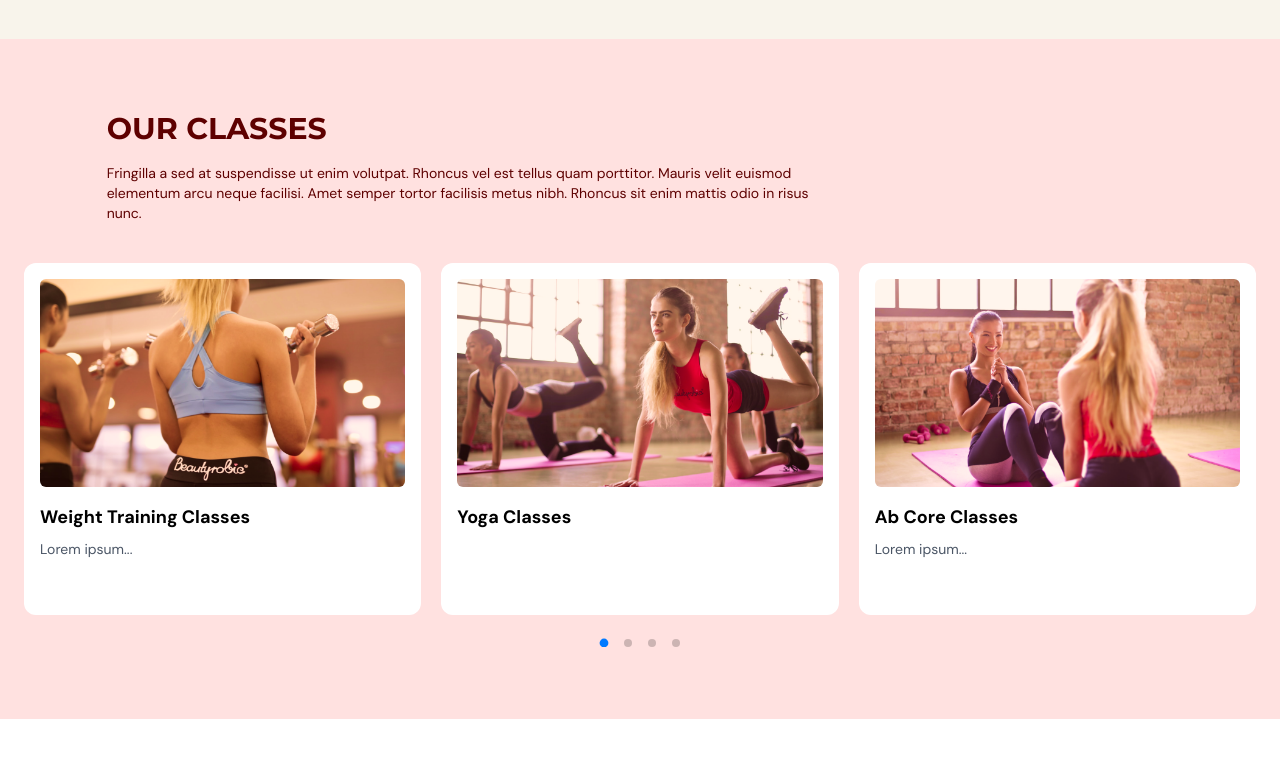
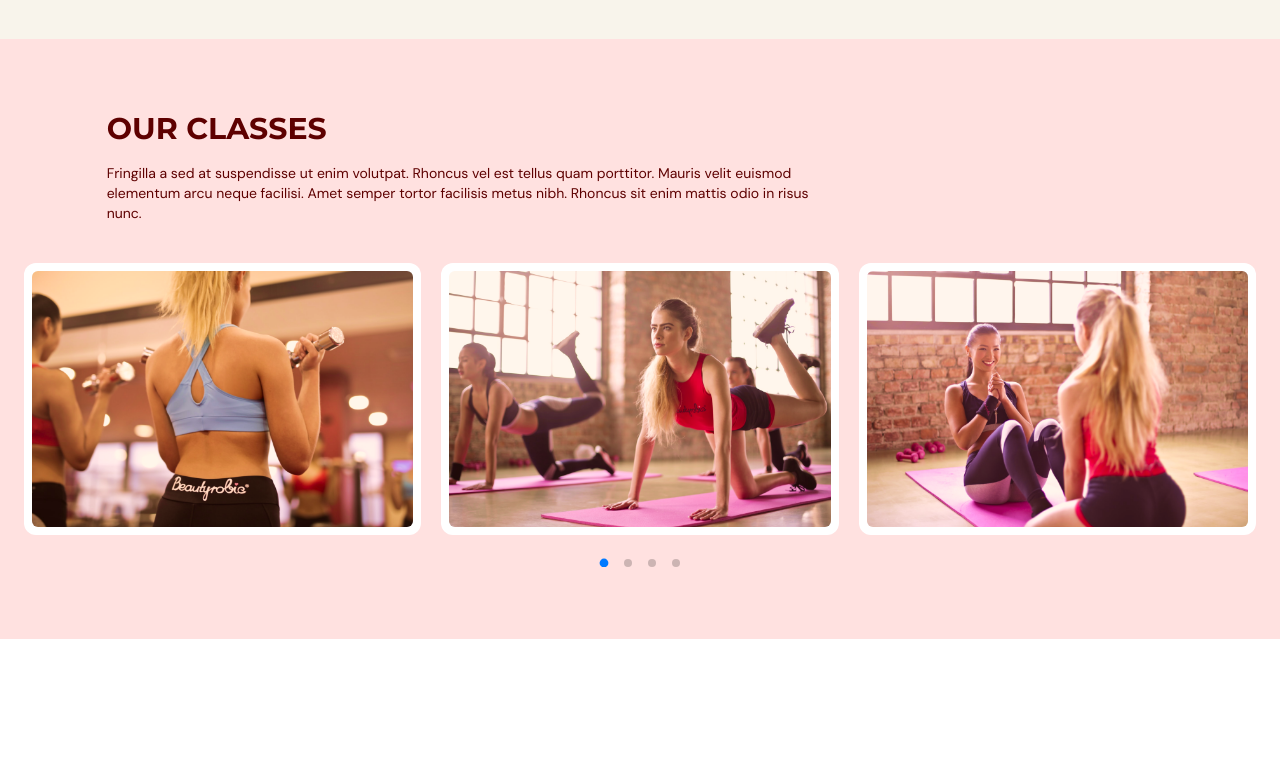
Before and after one commit to AboBakr2003/Fitness_App, a React (Vite) app: page / in a window 1280 px wide. Shown: the part 1632-2389 px from the top of the page. Built offline with nearby package versions, Linux system fonts and the light colour scheme.

Commit message:
Edit our-classes section

```diff
--- a/src/components/our-classes/our-classes.tsx
+++ b/src/components/our-classes/our-classes.tsx
@@ -1,7 +1,7 @@
 import { SelectedPage, type ClassType } from '../../shared/types';
 import { motion } from 'framer-motion';
 import { Swiper, SwiperSlide } from 'swiper/react';
-import { Pagination, Navigation } from 'swiper/modules';
+import { Pagination } from 'swiper/modules';
 
 import 'swiper/css';
 import 'swiper/css/navigation';
@@ -14,6 +14,7 @@ import image3 from '../../assets/image3.png';
 import image4 from '../../assets/image4.png';
 import image5 from '../../assets/image5.png';
 import image6 from '../../assets/image6.png';
+import { useState } from 'react';
 
 const classes: Array<ClassType> = [
   {
@@ -48,9 +49,14 @@ const classes: Array<ClassType> = [
 
 type Props = {
   setSelectedPage: (value: SelectedPage) => void;
+  hoveredIndex: number | null;
+  setHoveredIndex: (index: number | null) => void;
 };
 
 export default function OurClasses({ setSelectedPage }: Props) {
+  const [hoveredIndex, setHoveredIndex] = useState<number | null>(null);
+
+
   return (
     <section id="our-classes" className="flex flex-col bg-primary-100 gap-10 py-18">
       <motion.div
@@ -77,19 +83,35 @@ export default function OurClasses({ setSelectedPage }: Props) {
             768: { slidesPerView: 2 },
             1024: { slidesPerView: 3 },
           }}
-          className="h-[calc(100vh-28rem)]"
         >
           {classes.map((classItem: ClassType, index: number) => (
-            <SwiperSlide key={index} className="bg-white p-4 rounded-xl">
+            <SwiperSlide
+            key={index}
+            className="bg-white p-2 rounded-xl relative"
+            >
+              <div
+                className="relative"
+                onMouseEnter={() => setHoveredIndex(index)}
+                onMouseLeave={() => setHoveredIndex(null)}
+              >
                 <img
                   src={classItem.image}
                   alt={classItem.name}
-                className="w-full h-52 object-cover rounded-md mb-4"
+                  className="w-full h-64 object-cover rounded-md"
                 />
-              <h3 className="text-lg font-bold">{classItem.name}</h3>
+                  <motion.div
+                    className="absolute rounded-md inset-0 bg-primary-500/70 flex flex-col justify-center items-center text-white p-4 z-10"
+                    animate={{ opacity: hoveredIndex === index ? 1 : 0 }}
+                    initial={false}
+                    transition={{ duration: 0.3 }}
+                    style={{ pointerEvents: hoveredIndex === index ? 'auto' : 'none' }}
+                  >
+                    <h3 className="text-xl font-bold">{classItem.name}</h3>
                     {classItem.description && (
-                <p className="text-sm text-gray-600 mt-2">{classItem.description}</p>
+                      <p className="text-sm mt-2 text-center">{classItem.description}</p>
                     )}
+                  </motion.div>
+              </div>
             </SwiperSlide>
           ))}
         </Swiper>
```
Lines whose indentation alone changed are shown as unchanged.
